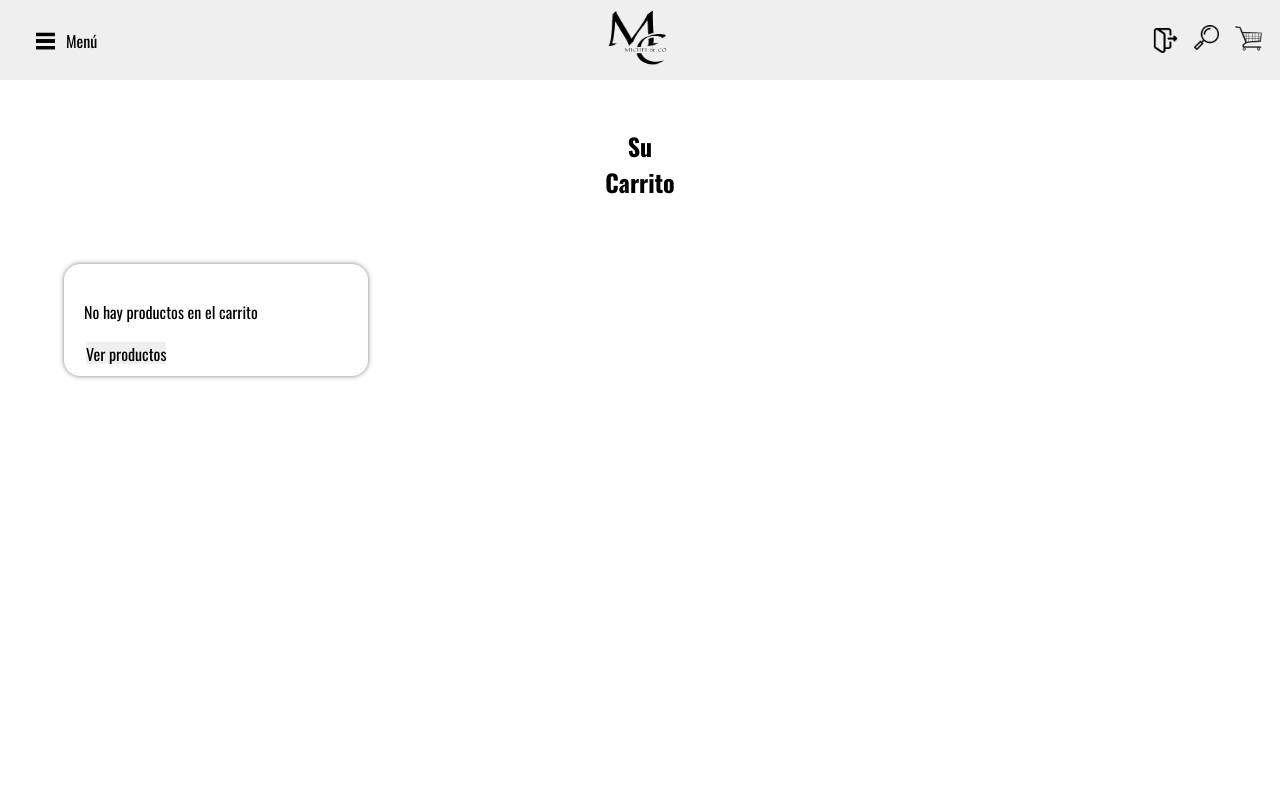
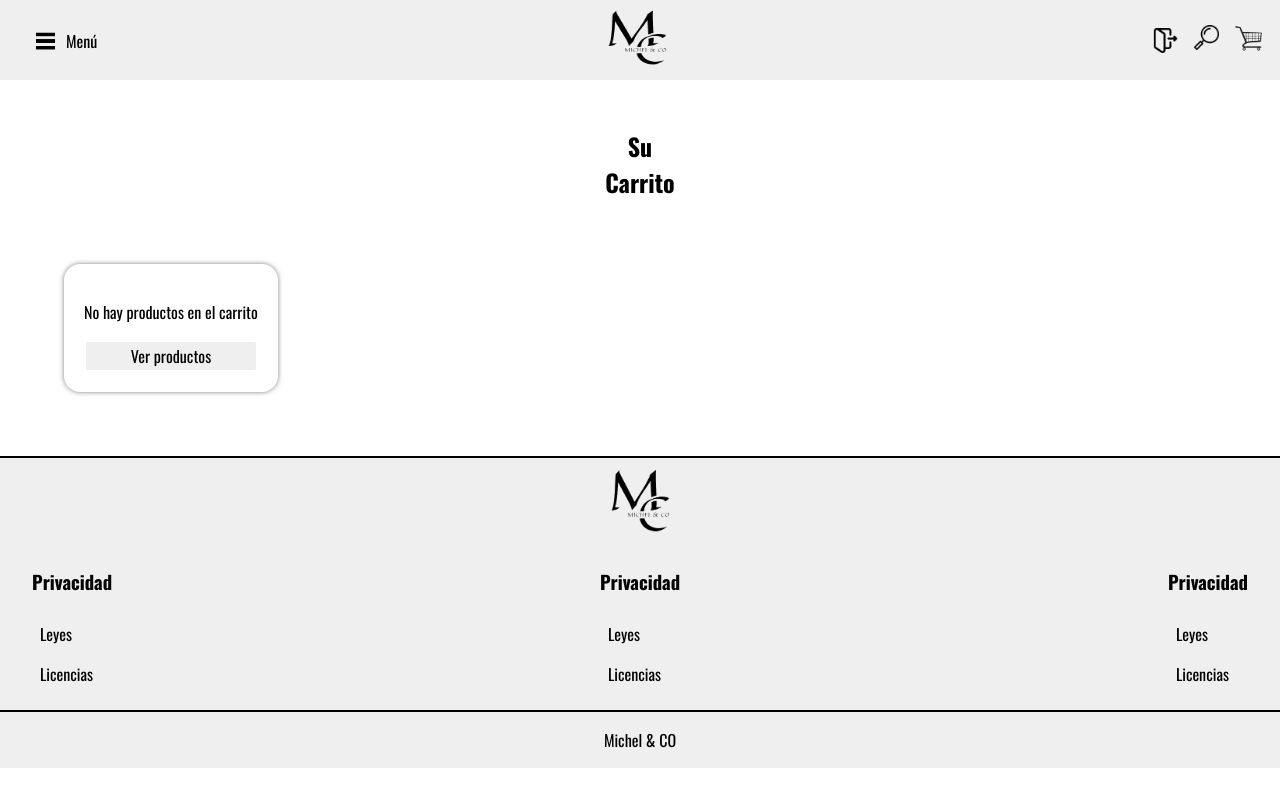
Before and after one commit to michel-fdzzz/Proyecto, a PHP site: page /carrito.php in a window 1280 px wide. Run offline with PHP 8.4, Linux system fonts and the light colour scheme; the visitor is signed in with stand-in values (Sample User, id 1); data comes from the database, SQL or seed files in the repository; data that the repository does not hold is empty.

Commit message:
Pie de pagina estructurado y parte de la animacion de la bsuqueda retocada pero sin exito

```diff
--- a/PROYECTO/CSS/carrito.css
+++ b/PROYECTO/CSS/carrito.css
@@ -16,8 +16,8 @@
 }
 
 .mensajeProductosCarrito {
-    width: 19em;
-    height: 7em;
+    max-width: 19em;
+   /* height: 7em;*/
     background-color: #ffffff;
     color: rgb(0, 0, 0);
     padding: 20px;
@@ -26,19 +26,20 @@
 }
 
 .linkMensaje {
-    display: inline-block;
     text-decoration: none;
-    display: flex;
 }
 
 .botonVerProductos {
     background-color: #efefef;
-    height: 1.6em;
+    min-height: 2em;
+    width: 100%;
     border-radius: 4px;
     border: 2px white solid;
     text-align: center;
     color: black;
     transition: background-color 0.2s;
+    display: flex;
+    justify-content: center;
 }
 
 .botonVerProductos>p {
@@ -48,6 +49,7 @@
 .botonVerProductos:hover {
     background-color: #bdbdbd;
     border: 2px solid #efefef;
+    transform: translateY(-1px);
 }
 
 .containerProductosCarrito {
@@ -56,6 +58,8 @@
 
 .container-comprar-todo-envio {
     width: 30%;
+    position: fixed;
+    right: 0;
 }
 
 .comprar-todo-container {
--- /dev/null
+++ b/PROYECTO/CSS/footer.css
@@ -0,0 +1,54 @@
+@import url('https://fonts.googleapis.com/css2?family=Oswald:wght@200..700&display=swap');
+
+body {
+    margin: 0;
+    font-family: 'Oswald', sans-serif;
+}
+
+footer{
+    position: absolute;
+    /*bottom: 0; ---- PORQUE SI LA PANTALLA OCUAP MAS DE LO DEBIDO SE QUEDA ARRIBA*/
+    background-color: #efefef;
+    width: 100%;
+    /*height: 30%;*/
+    border-top: solid 2px black;
+}
+
+.contenedor-items-footer{
+    display: flex;
+    flex-direction: column;
+    align-items: center;
+}
+
+.contenedor-imagen{
+    display: flex;
+}
+
+.imagen{
+    z-index: 1000;
+    width: 5em;
+}
+
+.contenedor-info-footer{
+    display: flex;
+    justify-content: space-between;
+    width: 95%;
+    gap: 1em;
+    margin-bottom: 1em;
+    align-items: center;
+}
+
+.contenedor-privacidad{
+    display: flex;
+    flex-direction: column;
+}
+
+.contenedor-privacidad>p{
+    margin: 0.5em;
+}
+
+.contenedor-final-footer{
+    text-align: center;
+    width: 100%;
+    border-top: solid 2px black;
+}
--- a/PROYECTO/CSS/header.css
+++ b/PROYECTO/CSS/header.css
@@ -36,18 +36,6 @@ body {
     font-family: 'Oswald', sans-serif;
 }
 
-.buscadorContainer {
-    position: fixed;
-    top: 4.7em;
-    width: 100%;
-    background-color: #efefef;
-}
-
-.containerBuscador {
-    display: flex;
-    margin: auto;
-}
-
 .containerIconos {
     display: flex;
     gap: 1em;
@@ -65,11 +53,22 @@ body {
 }
 
 
+.buscadorContainer {
+    position: fixed;
+    top: 4.7em;
+    width: 100%;
+    background-color: #efefef;
+    animation: busqueda 0.5s;
+}
+
 .containerBusqueda {
     display: flex;
     margin: auto;
 
     animation: busqueda 0.5s;
+    animation-name: mostrarDesdeArriba;
+    animation-duration: 0.5s;
+    animation-timing-function: ease-out;
 }
 
 #buscador {
--- a/PROYECTO/JS/header.js
+++ b/PROYECTO/JS/header.js
@@ -8,9 +8,11 @@ let menuTexto = document.querySelector('.menu');
 lupaContainer.addEventListener('click', function () {
     // Eliminar cualquier contenedor de búsqueda existente
     let buscadoresAnteriores = document.querySelectorAll('.containerBusqueda');
+    let bsucadorContainer = document.querySelectorAll('.buscadorContainer');
     buscadoresAnteriores.forEach(function (buscador) {
         // Agregar clase para la transición de desaparición
         buscador.classList.add('cerrarBusqueda');
+        bsucadorContainer.classList.add('cerrarBusqueda');
         // Eliminar el elemento después de la transición
         setTimeout(function () {
             buscador.remove();
@@ -109,3 +111,13 @@ $(document).ready(function () {
         $(this).siblings('.containerDesplegable').toggleClass('activo');
     });
 });
+
+/*
+--------------------- PRobar con jquery pa la busqueda --------------------------
+
+$(document).ready(function () {
+    $('.buscadorContainer').click(function () {
+        $(this).siblings('.buscadorContainer').toggleClass('activo');
+    });
+});
+*/
--- a/PROYECTO/carrito.php
+++ b/PROYECTO/carrito.php
@@ -99,18 +99,18 @@
                             <div class='detalles-compra'>
                                 <div class="valor-productos">
                                     <p>Precio total</p>
-                            <p><?php echo "$precio_total €";?></p>
+                                    <p><?php echo "$precio_total €"; ?></p>
                                 </div>
                                 <div class="coste-envio">
                                     <p>Coste de envío</p>
-                            <p><?php echo "$coste_envio €";?></p>
+                                    <p><?php echo "$coste_envio €"; ?></p>
                                 </div>
                                 <hr class='linea-separadora'>
                                 <div class="coste-IVA">
                                     <p>Precio total y envío</p>
-                            <p><?php echo "$precio_total_envio €";?></p>
+                                    <p><?php echo "$precio_total_envio €"; ?></p>
                                 </div>
-                        <button onclick='comprarTodo(<?PHP echo $_SESSION["idCliente"]?>)'>Comprar todo</button>
+                                <button onclick='comprarTodo(<?PHP echo $_SESSION["idCliente"] ?>)'>Comprar todo</button>
                             </div>
                         </div>
 
@@ -139,6 +139,10 @@
         </article>
     </section>
 
+    <?php
+    include 'footer.php';
+    ?>
+
     <script>
         <?php
         foreach ($_SESSION['campos'] as $campo) {
@@ -159,7 +163,7 @@
                     let unidadesCarrito = document.querySelector('.unidadesEnCarrito<?php echo $idProducto; ?>');
 
                     let stock = document.querySelector('.stock<?php echo $idProducto; ?>');
-                    if (cantidad.innerHTML < stock.innerHTML){
+                    if (cantidad.innerHTML < stock.innerHTML) {
                         cantidad.innerHTML = parseInt(cantidad.innerHTML) + 1;
                     }
                 });
@@ -177,7 +181,7 @@
             });
         <?php } ?>
 
-        function eliminarNumProducto(idProducto, idCliente,  numProductos, cantidad) {
+        function eliminarNumProducto(idProducto, idCliente, numProductos, cantidad) {
             // Solicitud AJAX
             var xhttp = new XMLHttpRequest();
             xhttp.onreadystatechange = function() {
@@ -194,7 +198,7 @@
             //Numero maximo que puedes añadir
             let productosA_anadir = stock - cantidad;
             //si el nº de productos a añadir es menor o igual
-            if (numProductos <=  productosA_anadir){
+            if (numProductos <= productosA_anadir) {
                 var xhttp = new XMLHttpRequest();
                 xhttp.onreadystatechange = function() {
                     if (this.readyState == 4 && this.status == 200) {
@@ -206,14 +210,14 @@
                 xhttp.send("idProducto=" + idProducto + "&idCliente=" + idCliente + "&numProductos= " + numProductos);
             } else {
                 //Poner un mensaje mas visible y decente
-                alert('En stock hay '+stock);
+                alert('En stock hay ' + stock);
             }
         }
 
         function comprarTodo(idCliente) {
             // Solicitud AJAX
             var xhttp = new XMLHttpRequest();
-        xhttp.onreadystatechange = function () {
+            xhttp.onreadystatechange = function() {
                 if (this.readyState == 4 && this.status == 200) {
                     alert('Pedido realizado');
                     window.location.href = "carrito.php";
--- /dev/null
+++ b/PROYECTO/footer.php
@@ -0,0 +1,42 @@
+<!DOCTYPE html>
+<html lang="en">
+<head>
+    <meta charset="UTF-8">
+    <meta name="viewport" content="width=device-width, initial-scale=1.0">
+    <title>Document</title>
+    <link rel="stylesheet" href="CSS/footer.css">
+</head>
+<body>
+    <footer>
+        <section class="contenedor-items-footer">
+            <article class="contenedor-imagen">
+                <img class="imagen" src="imagenes/logo.png" alt="">
+            </article>
+
+            <article class="contenedor-info-footer">
+                <div class="contenedor-privacidad">
+                    <h1>Privacidad</h1>
+                    <p>Leyes</p>
+                    <p>Licencias</p>
+                </div>
+
+                <div class="contenedor-privacidad">
+                    <h1>Privacidad</h1>
+                    <p>Leyes</p>
+                    <p>Licencias</p>
+                </div>
+
+                <div class="contenedor-privacidad">
+                    <h1>Privacidad</h1>
+                    <p>Leyes</p>
+                    <p>Licencias</p>
+                </div>
+            </article>
+
+            <article class="contenedor-final-footer">
+                <p>Michel & CO</p>
+            </article>
+        </section>
+    </footer>
+</body>
+</html>
--- a/PROYECTO/iniciarSesion.php
+++ b/PROYECTO/iniciarSesion.php
@@ -74,6 +74,9 @@
         }
         ?>
     </section>
+    <?php
+    include 'footer.php';
+    ?>
     <script defer src="JS/header.js">
     </script>
 </body>
--- a/PROYECTO/tienda.php
+++ b/PROYECTO/tienda.php
@@ -55,6 +55,9 @@
 
         </article>
     </section>
+    <?php
+    include 'footer.php';
+    ?>
     <script>
         // Muestra los productos según los resultados de la busqueda que optenemos mediante un select en busqueda.php
         function mostrarProductos(productos) {
```
Also changed, not shown: PROYECTO/registro.php (+5 -2 lines). Lines whose indentation alone changed are shown as unchanged.
